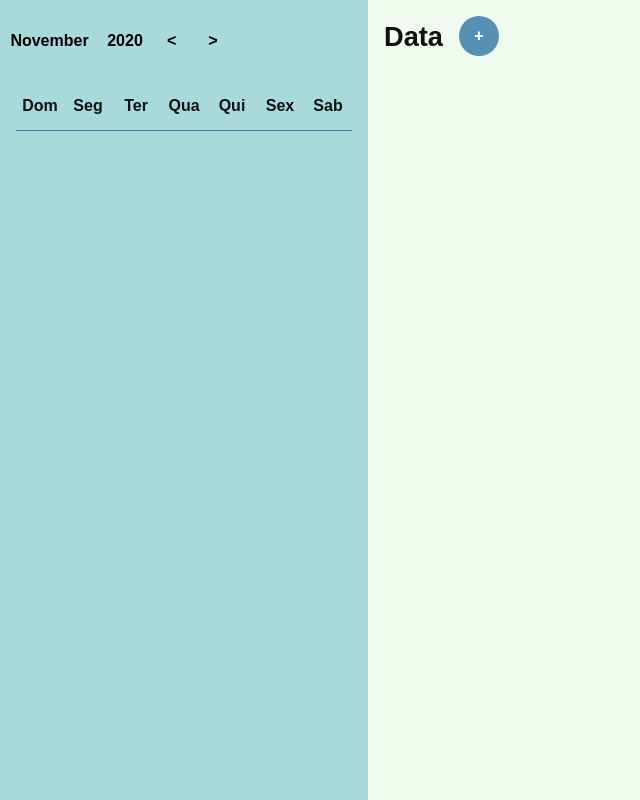
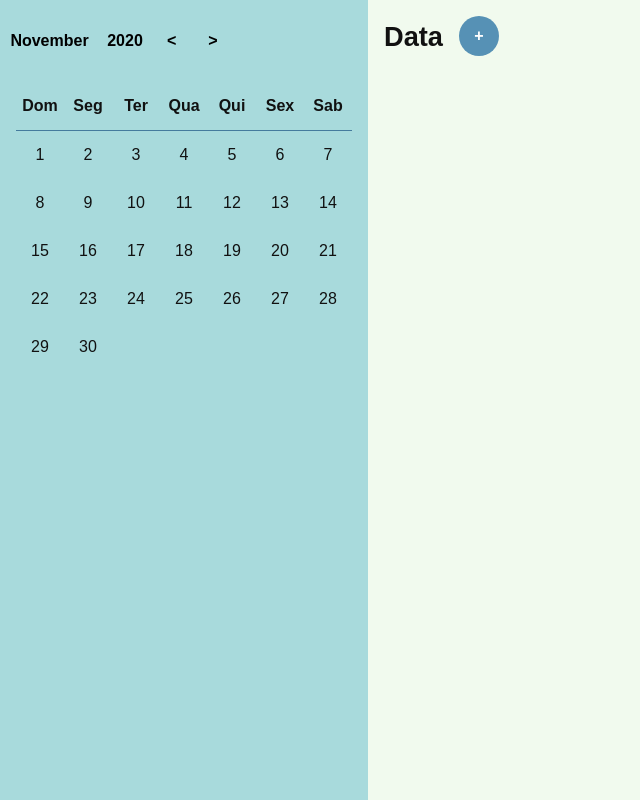
Before and after one commit to jvretamero/chrono, a Vue app: page / in a window 1280 px wide. Shown: the whole page, without its empty margins (0-640 px from the left). Built offline with nearby package versions, Linux system fonts and the light colour scheme.

Commit message:
Exibição dos dias no calendário

```diff
--- a/src/componentes/CalendarioNav.vue
+++ b/src/componentes/CalendarioNav.vue
@@ -63,6 +63,8 @@ export default {
 
             this.mesSelecionado = mes;
             this.anoSelecionado = ano;
+
+            this.notificar();
         },
         mesAnterior() {
             let { mes, ano } = calcularMesAnterior(
@@ -72,7 +74,12 @@ export default {
 
             this.mesSelecionado = mes;
             this.anoSelecionado = ano;
+
+            this.notificar();
         },
+    },
+    mounted() {
+        this.notificar();
     },
 };
 </script>
--- /dev/null
+++ b/src/componentes/DiasCalendario.vue
@@ -0,0 +1,44 @@
+<template>
+    <table class="table-mes">
+        <thead>
+            <th>Dom</th>
+            <th>Seg</th>
+            <th>Ter</th>
+            <th>Qua</th>
+            <th>Qui</th>
+            <th>Sex</th>
+            <th>Sab</th>
+        </thead>
+
+        <tbody id="dias-mes">
+            <tr v-for="(semana, idxSemana) in semanasDias" :key="idxSemana">
+                <td
+                    v-for="(dia, idxDia) in semana"
+                    :key="idxDia"
+                    :class="{ 'com-dia': !!dia.data }"
+                >
+                    {{ dia.numero }}
+                </td>
+            </tr>
+        </tbody>
+    </table>
+</template>
+
+<script>
+import { calcularDias } from "../servicos/calendario";
+
+export default {
+    props: {
+        mes: Number,
+        ano: Number,
+    },
+    computed: {
+        semanasDias() {
+            return calcularDias(this.mes, this.ano);
+        },
+    },
+    mounted() {
+        console.log(this.semanasDias);
+    },
+};
+</script>
--- a/src/layout/Agendamentos.vue
+++ b/src/layout/Agendamentos.vue
@@ -2,20 +2,7 @@
     <div class="container">
         <div class="calendario">
             <CalendarioNav @change="anoMesModificado" />
-
-            <table class="table-mes">
-                <thead>
-                    <th>Dom</th>
-                    <th>Seg</th>
-                    <th>Ter</th>
-                    <th>Qua</th>
-                    <th>Qui</th>
-                    <th>Sex</th>
-                    <th>Sab</th>
-                </thead>
-
-                <tbody id="dias-mes"></tbody>
-            </table>
+            <DiasCalendario :mes="mesAtual" :ano="anoAtual" />
         </div>
 
         <div class="agendamentos">
@@ -46,14 +33,23 @@
 
 <script>
 import CalendarioNav from "../componentes/CalendarioNav.vue";
+import DiasCalendario from "../componentes/DiasCalendario.vue";
 
 export default {
     components: {
         CalendarioNav,
+        DiasCalendario,
+    },
+    data() {
+        return {
+            mesAtual: null,
+            anoAtual: null,
+        };
     },
     methods: {
         anoMesModificado(e) {
-            console.log(e);
+            this.mesAtual = e.mes;
+            this.anoAtual = e.ano;
         },
     },
 };
--- a/src/servicos/calendario.js
+++ b/src/servicos/calendario.js
@@ -9,7 +9,7 @@ export const anoAtual = function () {
 };
 
 export const obterAnos = function () {
-    var ano = anoAtual();
+    const ano = anoAtual();
 
     return [
         ano - 1,
@@ -47,3 +47,43 @@ export const calcularMesAnterior = function (mes, ano) {
 
     return { mes, ano };
 };
+
+export const calcularDias = function (mes, ano) {
+    const totalDias = new Date(ano, mes + 1, 0).getDate();
+    const primeiroDia = new Date(ano, mes);
+    const didSemanaInicial = primeiroDia.getDay();
+    const semanas = [];
+
+    let dia = 1;
+
+    for (let semana = 0; semana < 6; semana++) {
+        const diasSemana = [];
+
+        for (let diaSemana = 0; diaSemana < 7; diaSemana++) {
+            let naoComecouMes = semana == 0 && diaSemana < didSemanaInicial;
+            let terminouMes = dia > totalDias;
+
+            if (naoComecouMes || terminouMes) {
+                diasSemana.push(_criarDiaMes());
+            } else {
+                diasSemana.push(_criarDiaMes(ano, mes, dia));
+                dia++;
+            }
+        }
+
+        semanas.push(diasSemana);
+    }
+
+    return semanas;
+};
+
+const _criarDiaMes = function (ano, mes, dia) {
+    let diaMes = {};
+
+    if (ano != null && mes != null && dia != null) {
+        diaMes.numero = dia;
+        diaMes.data = new Date(ano, mes, dia);
+    }
+
+    return diaMes;
+};
```
